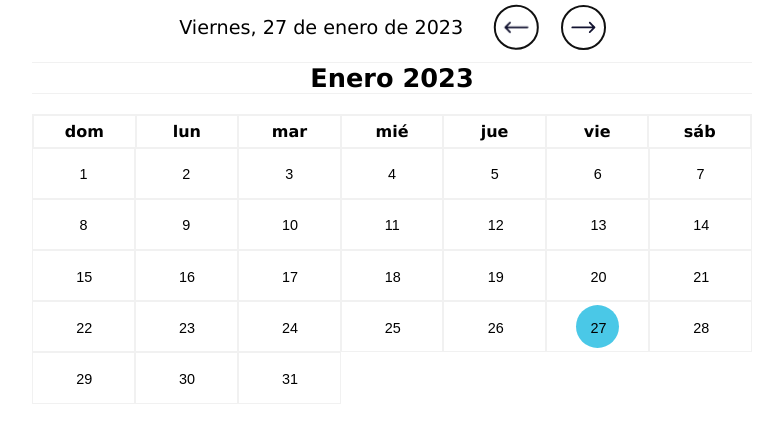
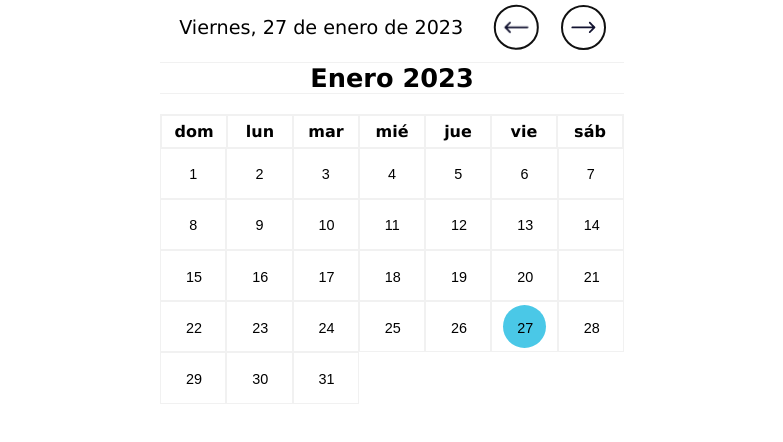
Before and after one commit to sayroback/handling-dates, a React (Vite) app: page / in a window 1280 px wide. Shown: the top 442 px of the page, without its empty margins (248-1031 px from the left). Built offline with nearby package versions, Linux system fonts and the light colour scheme.

Commit message:
Calendario sin scroll

```diff
--- a/src/App.jsx
+++ b/src/App.jsx
@@ -1,10 +1,11 @@
 import React from "react";
 import { CalendarDesktop } from "./components/Calendar";
+import dias_inhabiles from "./assets/FakeData.json";
 
 function App() {
   return (
     <div className="App">
-      <CalendarDesktop locale="es" />
+      <CalendarDesktop locale="es" listEvents={dias_inhabiles} />
     </div>
   );
 }
--- a/src/components/Calendar/components/Buttons.jsx
+++ b/src/components/Calendar/components/Buttons.jsx
@@ -6,18 +6,14 @@ export const Buttons = ({ setValue, value }) => {
   const [loopLeft, setLoopLeft] = useState(false);
   const [loopRight, setLoopRight] = useState(false);
   const clickLeft = () => {
-    setValue(value + 100 / 12);
-    //setValue(value - 100 / 12);
-
+    setValue(value - 1);
     setLoopLeft(true);
     setTimeout(() => {
       setLoopLeft(false);
     }, 10);
   };
   const clickRight = () => {
-    //setValue(value + 100 / 12);
-    setValue(value - 100 / 12);
-
+    setValue(value + 1);
     setLoopRight(true);
     setTimeout(() => {
       setLoopRight(false);
@@ -29,11 +25,11 @@ export const Buttons = ({ setValue, value }) => {
       <button
         className="calendar__buttons--left"
         onClick={() => clickLeft()}
-        disabled={value >= 0}
+        disabled={value === 0}
       >
         <Lottie animationData={arrow} loop={loopLeft}></Lottie>
       </button>
-      <button onClick={() => clickRight()} disabled={value < -91}>
+      <button onClick={() => clickRight()} disabled={value >= 11}>
         <Lottie animationData={arrow} loop={loopRight}></Lottie>
       </button>
     </div>
--- a/src/components/Calendar/hooks/useCalendarEvent.jsx
+++ b/src/components/Calendar/hooks/useCalendarEvent.jsx
@@ -10,9 +10,7 @@ export const useCalendarEvent = (locale = "es") => {
     monthTodayName.charAt(0).toUpperCase() + monthTodayName.slice(1);
 
   let numDay = today.getDate();
-
-  const fraccionScroll = 100 / 12;
-  const initialScroll = fraccionScroll * -monthToday;
+  const initialScroll = monthToday;
 
   return { monthTodayNameString, numDay, monthToday, initialScroll };
 };
--- a/src/components/Calendar/index.jsx
+++ b/src/components/Calendar/index.jsx
@@ -8,12 +8,9 @@ import styled from "styled-components";
 import { Buttons } from "./components/Buttons";
 import { useCalendarEvent } from "./hooks/useCalendarEvent";
 
-const Carrousel = styled.div`
-  transform: translateX(${(prop) => prop.translate}%);
-`;
 // Las dimensiones mínimas del componente son 470x470 px
 // Las dimensiones máximas del componente son 720x600 px
-export const CalendarDesktop = ({ locale = "es", Year }) => {
+export const CalendarDesktop = ({ locale = "es", Year, listEvents }) => {
   const { calendar, weekDaysNames, fullDate, year, today, findIndexMonth } =
     useCalendarData(locale, Year);
   const { monthTodayNameString, numDay, initialScroll } =
@@ -30,14 +27,12 @@ export const CalendarDesktop = ({ locale = "es", Year }) => {
         <Buttons setValue={setCarrouselScroll} value={carrouselScroll} />
       </div>
       <section className="calendar">
-        <Carrousel translate={carrouselScroll} className="calendar--container">
-          {calendar
-            ? calendar.map((cal, i) => (
-                <div key={i} className="calendar__month--container">
+        <div className="calendar--container">
+          <div className="calendar__month--container">
             {/* Las clases de los componentes se asignan con la primer letra mayúscula ClassName ya que NO es el atributo className de ReactJS */}
             <Month
               ClassName="calendar__month--name"
-                    monthName={cal.monthName}
+              monthName={calendar[carrouselScroll].monthName}
               year={year}
             />
             <div className="calendar__month__days">
@@ -47,18 +42,16 @@ export const CalendarDesktop = ({ locale = "es", Year }) => {
               />
               <DaysMonth
                 ClassName="calendar__month__days--number"
-                      daysNumber={cal.daysOfMonth}
-                      startsOn={cal.startsOn}
-                      monthName={cal.monthName}
+                daysNumber={calendar[carrouselScroll].daysOfMonth}
+                startsOn={calendar[carrouselScroll].startsOn}
+                monthName={calendar[carrouselScroll].monthName}
                 today={numDay}
                 monthToday={monthTodayNameString}
                 year={year}
               />
             </div>
           </div>
-              ))
-            : null}
-        </Carrousel>
+        </div>
       </section>
     </div>
   );
```
Also changed, not shown: src/assets/FakeData.json (renamed from src/components/Calendar/assets/FakeData.json). Lines whose indentation alone changed are shown as unchanged.
